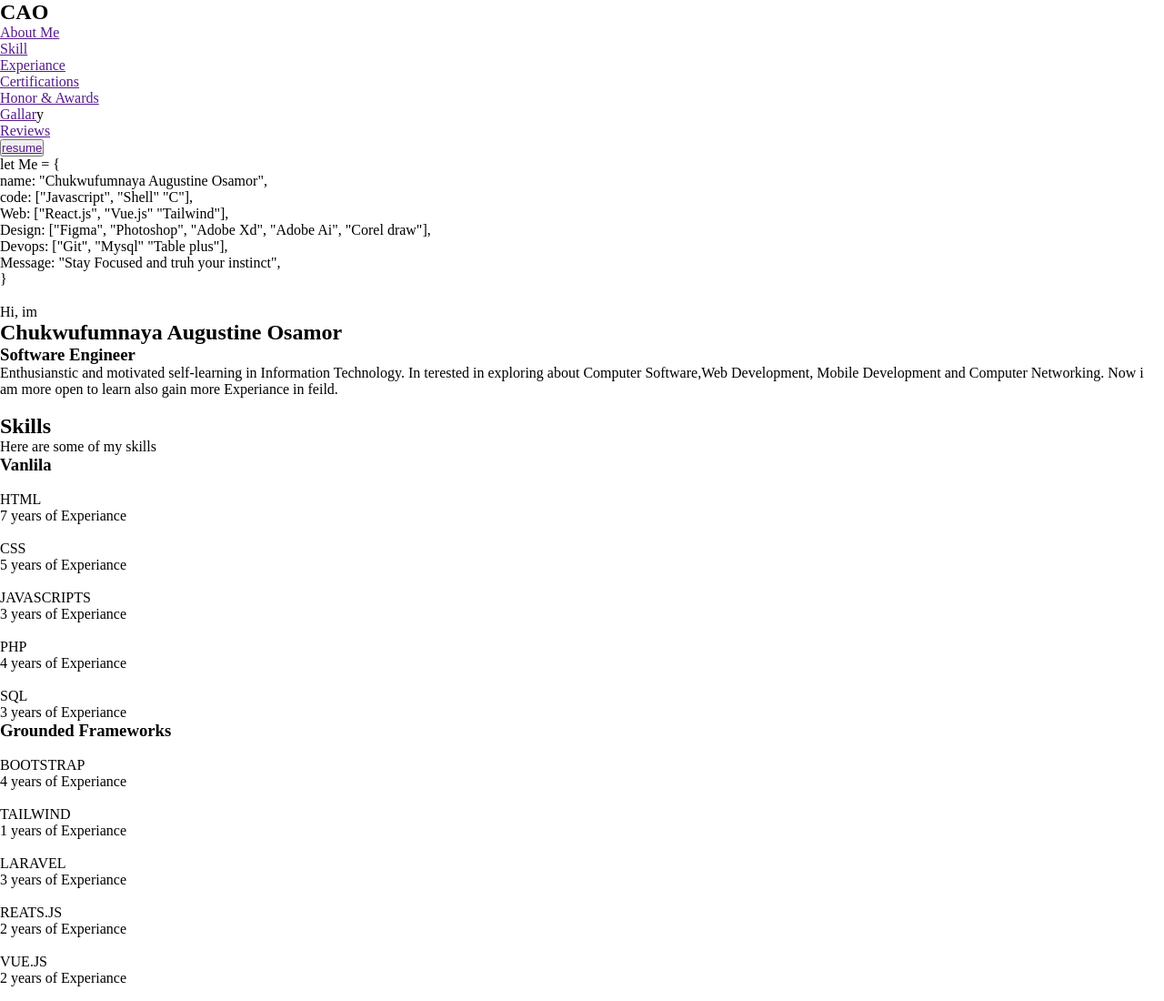
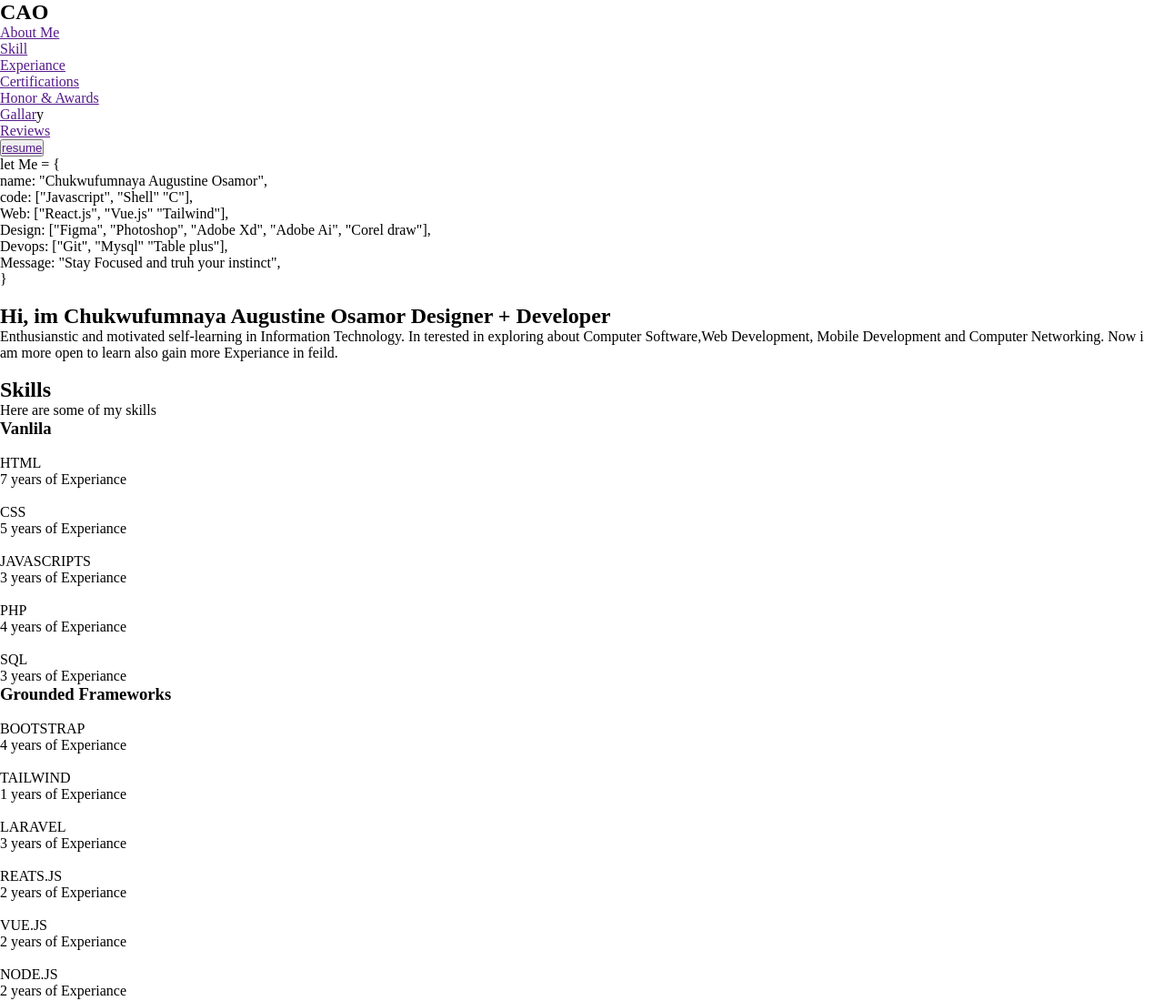
Before and after one commit to Bobbylee007/CAO_portfolio, a website: page Public/index.html in a window 1280 px wide. Shown: the top 1100 px of the page at 91% size. Drawn offline with Linux system fonts and the light colour scheme.

Commit message:
root dirctory chaned

```diff
--- a/Public/index.html
+++ b/Public/index.html
@@ -67,13 +67,12 @@
                     </div>
 
                     <img src="" alt="">
-                    <p>Hi, im</p>
-                    <h2>Chukwufumnaya Augustine Osamor</h2>
-                    <h3>Software Engineer</h3>
+                    <h1>Hi, im
+                     Chukwufumnaya Augustine Osamor
+                    Designer + Developer </h1>
                     <p>Enthusianstic and motivated self-learning in Information Technology. In terested in exploring
                         about Computer Software,Web Development, Mobile Development and Computer Networking. Now i am
-                        more
-                        open to learn also gain more Experiance in feild.
+                        more open to learn also gain more Experiance in feild.
                     </p>
 
                     <div>
```
Also changed, not shown: Public/Js/main.js (added, +9 -0 lines).
